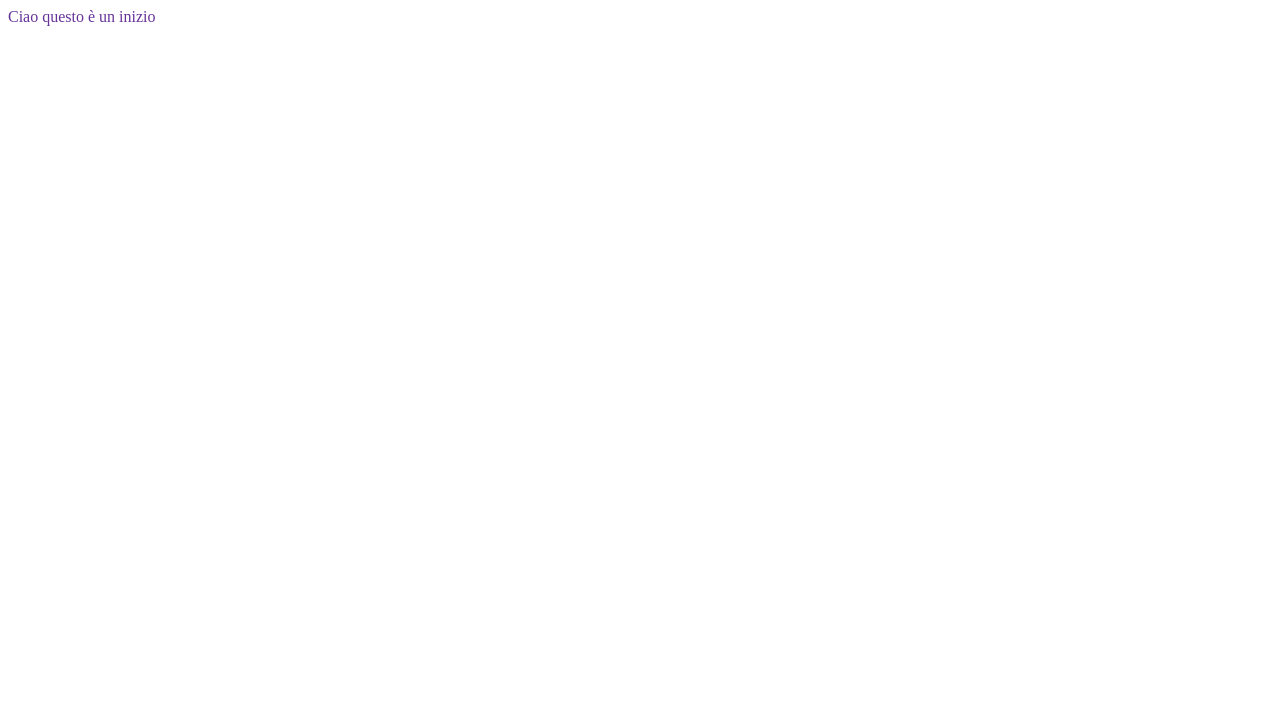
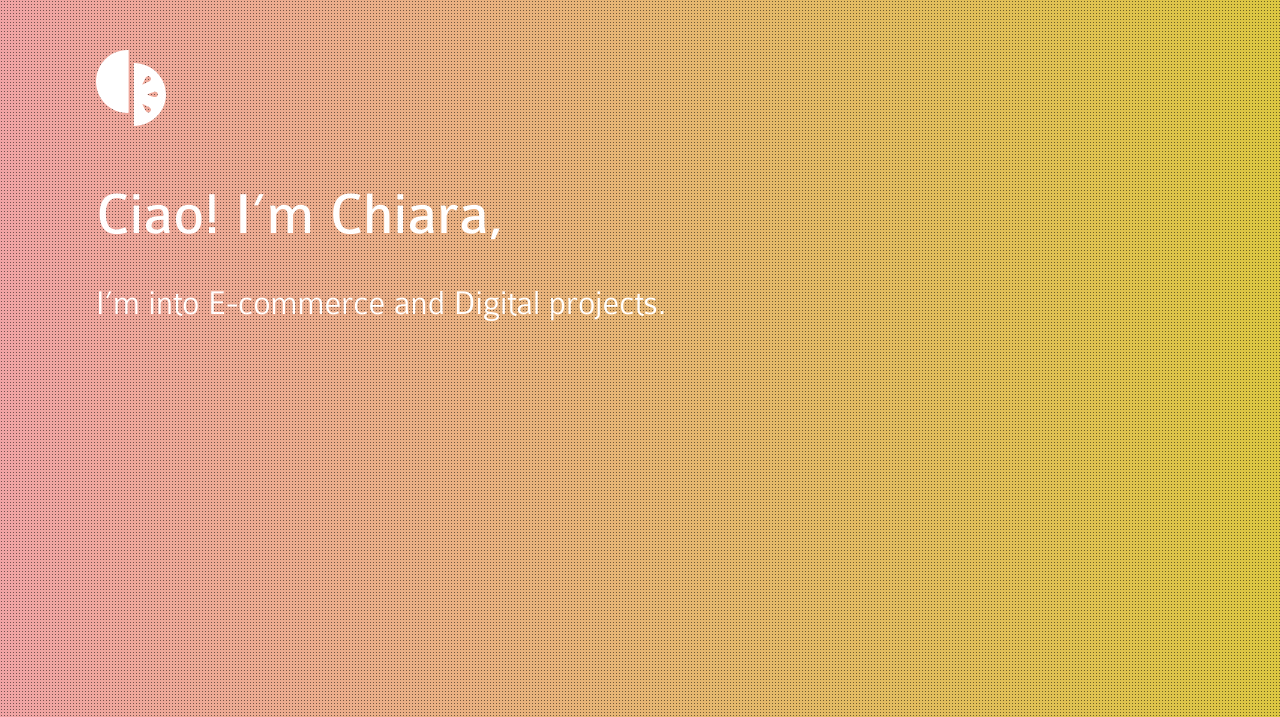
Before and after one commit to poliedra86/poliedra86.github.io, a plain HTML site: page index.html in a window 1280 px wide. Shown: the top 717 px of the page. Drawn offline with Linux system fonts and the light colour scheme.

Commit message:
Inizio coding ^_^
hahahaha

```diff
--- a/index.html
+++ b/index.html
@@ -2,8 +2,34 @@
 <head>
 	<link rel="stylesheet" href="style.css">
 	<meta name="viewport" content="width=device-width, initial-scale=1">
+	<title>Chiara Maria Dabusti - Digital Project Manager</title>
 </head>
 <body>
-	Ciao questo è un inizio
+	<!-- Ciao questo è un inizio -->
+	<div id="firstblock" class="wrapper">
+		<div class="column" id="inner-1">
+			<svg version="1.1" id="Layer_1" xmlns="http://www.w3.org/2000/svg" xmlns:xlink="http://www.w3.org/1999/xlink" x="0px" y="0px"
+			width="70px" height="76px" viewBox="552.814 374.825 85.039 92.24" enable-background="new 552.814 374.825 85.039 92.24"
+			xml:space="preserve">
+			<path fill="#FFFFFF" d="M592.436,451.152c-0.48,0.018-0.962,0.027-1.445,0.027c-21.085,0-38.177-17.094-38.177-38.178
+			s17.092-38.176,38.177-38.176c0.482,0,0.966,0.01,1.445,0.027V451.152z"/>
+			<path fill="#FFFFFF" d="M622.985,431.843c-0.966-0.274-8.634-3.075-8.663-3.085h-0.001h0.001c0.029-0.01,8.252-2.946,8.663-3.063
+			s4.902-1.018,4.96,2.957v0.234C627.887,432.863,623.396,431.962,622.985,431.843 M618.682,449.56l-0.164,0.166
+			c-2.849,2.775-5.394-1.034-5.603-1.408c-0.488-0.879-3.943-8.281-3.951-8.303l-0.002-0.001l0.002,0.001
+			c0.02,0.01,7.922,3.742,8.295,3.949C617.635,444.171,621.451,446.705,618.682,449.56 M608.965,417.146
+			c0.008-0.023,3.463-7.426,3.951-8.302c0.209-0.375,2.754-4.184,5.603-1.409l0.164,0.167c2.769,2.855-1.048,5.389-1.423,5.596
+			C616.886,413.404,608.984,417.135,608.965,417.146L608.965,417.146L608.965,417.146L608.965,417.146z M598.869,390.669v76.395
+			c21.098,0,38.986-17.101,38.986-38.197C637.855,407.771,619.967,390.669,598.869,390.669"/>
+		</svg>
+		<h1>Ciao! I’m Chiara,</h1>
+		<p class="titoletto">I’m into E-commerce and Digital projects.</p>
+
+
+
+	</div>
+
+
+</div>
+<div id="secondblock" class="wrapper"></div>
 </body>
 </html>
--- a/style.css
+++ b/style.css
@@ -1,3 +1,150 @@
+/* Reset
+   http://meyerweb.com/eric/tools/css/reset/
+   v2.0 | 20110126
+   License: none (public domain)
+*/
+
+html, body, div, span, applet, object, iframe,
+h1, h2, h3, h4, h5, h6, p, blockquote, pre,
+a, abbr, acronym, address, big, cite, code,
+del, dfn, em, img, ins, kbd, q, s, samp,
+small, strike, strong, sub, sup, tt, var,
+b, u, i, center,
+dl, dt, dd, ol, ul, li,
+fieldset, form, label, legend,
+table, caption, tbody, tfoot, thead, tr, th, td,
+article, aside, canvas, details, embed,
+figure, figcaption, footer, header, hgroup,
+menu, nav, output, ruby, section, summary,
+time, mark, audio, video {
+	margin: 0;
+	padding: 0;
+	border: 0;
+	font-size: 100%;
+	font: inherit;
+	vertical-align: baseline;
+}
+/* HTML5 display-role reset for older browsers */
+article, aside, details, figcaption, figure,
+footer, header, hgroup, menu, nav, section {
+	display: block;
+}
 body {
-	color: rebeccapurple;
+	line-height: 1;
 }
+ol, ul {
+	list-style: none;
+}
+blockquote, q {
+	quotes: none;
+}
+blockquote:before, blockquote:after,
+q:before, q:after {
+	content: '';
+	content: none;
+}
+table {
+	border-collapse: collapse;
+	border-spacing: 0;
+}
+
+html {
+	font-size: 10px;
+	color: white;
+}
+
+* {
+	box-sizing: border-box;
+}
+
+/* Fonts */
+
+@font-face {
+    font-family: 'colaborate-bold';
+    src: url('font/ColabBol-webfont.woff') format('woff'),
+         url('font/ColabBol-webfont.ttf') format('truetype');
+    font-weight: normal;
+    font-style: normal;
+
+}
+
+
+
+@font-face {
+    font-family: 'colaborate-light';
+    src: url('font/ColabLig-webfont.woff') format('woff'),
+         url('font/ColabLig-webfont.ttf') format('truetype');
+    font-weight: normal;
+    font-style: normal;
+
+}
+
+@font-face {
+    font-family: 'colaborate-medium';
+    src: url('font/ColabMed-webfont.woff') format('woff'),
+         url('font/ColabMed-webfont.ttf') format('truetype');
+    font-weight: normal;
+    font-style: normal;
+
+}
+
+
+@font-face {
+    font-family: 'colaborate-regular';
+    src: url('font/ColabReg-webfont.woff') format('woff'),
+         url('font/ColabReg-webfont.ttf') format('truetype');
+    font-weight: normal;
+    font-style: normal;
+
+}
+
+@font-face {
+    font-family: 'colaborate-thin';
+    src: url('font/ColabThi-webfont.woff') format('woff'),
+         url('font/ColabThi-webfont.ttf') format('truetype');
+    font-weight: normal;
+    font-style: normal;
+
+}
+
+
+#firstblock {
+	background: #f0a4a5;
+  	background-image: url("image/pattern-grid.png"); /* fallback */
+    background-image: url("img/pattern-grid.png"), linear-gradient(to right, #f0a4a5 0%, #dcc742 100%); /* W3C */
+ 	height: 90vh;
+ }
+
+ .wrapper {
+ 	padding-top: 50px;
+
+ }
+
+ #secondblock {
+	height:400px;
+	background-color: #9fbfbc;
+ }
+
+ .column {
+	width: 85%;
+	margin: 0 auto;
+
+ }
+
+ #inner-1 {
+	height: 100px;
+
+ }
+
+h1 {
+	    font-family: 'colaborate-regular';
+		font-size: 6rem;
+		margin: 60px 0 40px 0;
+ }
+
+ .titoletto {
+	font-family: 'colaborate-light';
+	font-size: 3.5rem;
+
+
+ }
```
Also changed, not shown: font/ColabBol-webfont.ttf (added), font/ColabBol-webfont.woff (added), font/ColabLig-webfont.ttf (added), font/ColabLig-webfont.woff (added), font/ColabMed-webfont.ttf (added), font/ColabMed-webfont.woff (added), font/ColabReg-webfont.ttf (added), font/ColabReg-webfont.woff (added), font/ColabThi-webfont.ttf (added), font/ColabThi-webfont.woff (added), img/logo.svg (added), img/pattern-grid.png (added).
